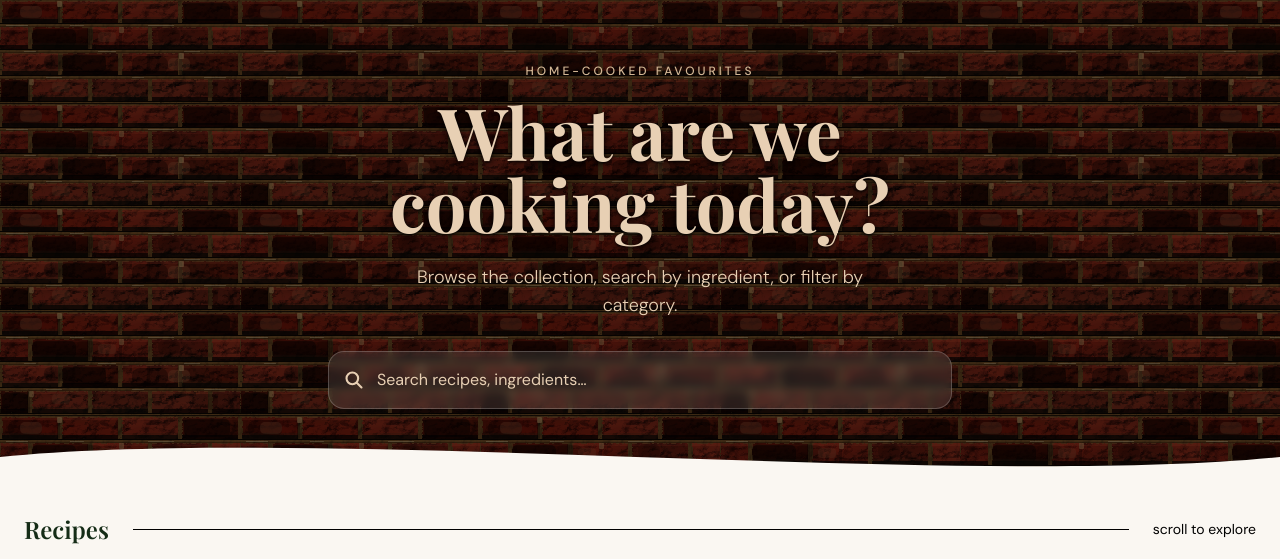
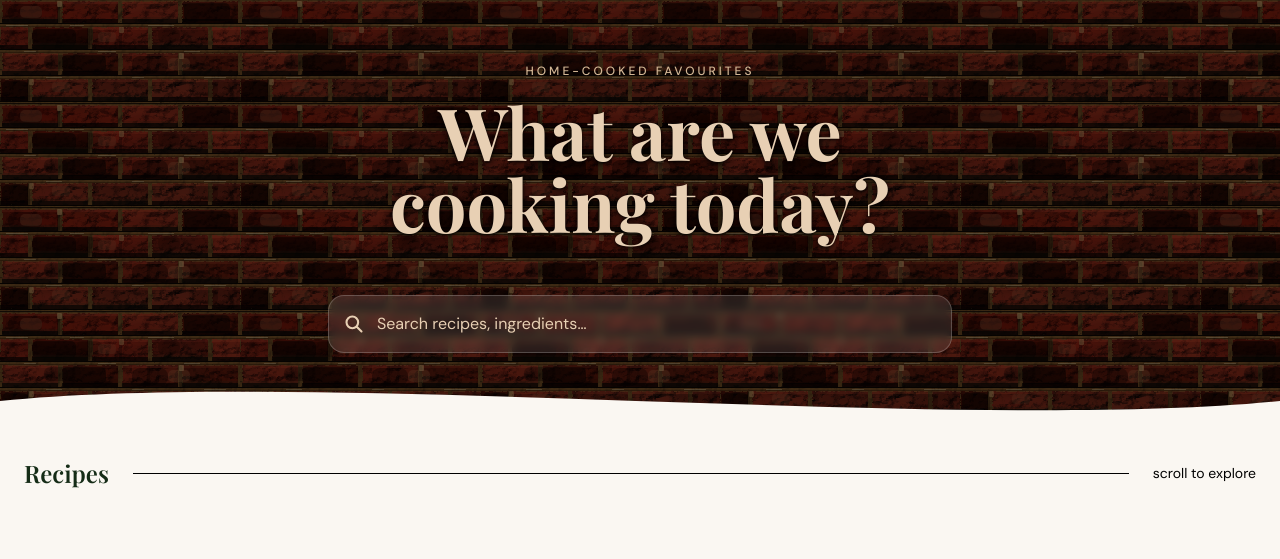
Before and after one commit to casto-tech/recipe_site, a Django app: page / in a window 1280 px wide. Shown: the part 69-628 px from the top of the page. Run offline with Django 5.2, Linux system fonts and the light colour scheme; data that the repository does not hold is empty; some libraries are stand-ins or nearby versions; some web fonts are replaced.

Commit message:
3 row title removed

```diff
--- a/templates/recipes/index.html
+++ b/templates/recipes/index.html
@@ -279,9 +279,6 @@
         What are we<br/>
         <em class="text-[#e8d0b4] not-italic">cooking today?</em>
       </h1>
-      <p class="text-[#e8d0b4] text-base md:text-lg font-light max-w-lg mx-auto">
-        Browse the collection, search by ingredient, or filter by category.
-      </p>
     </div>
 
     <!--
```
